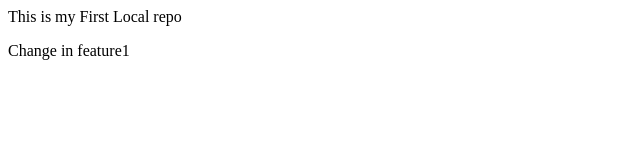
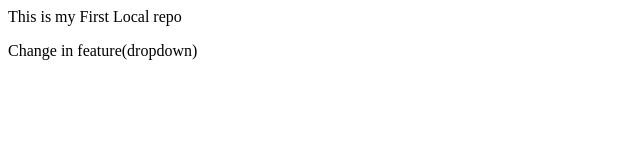
Before and after one commit to Ashish0302-tech/localrepo, a plain HTML site: page index.html in a window 1280 px wide. Shown: the full height of the page, 0-640 px from the left. Drawn offline with Linux system fonts and the light colour scheme.

Commit message:
add dropdown

```diff
--- a/index.html
+++ b/index.html
@@ -1,2 +1,2 @@
 <p>This is my First Local repo</p>
-<p>Change in feature1</p>
+<p>Change in feature(dropdown)</p>
```
